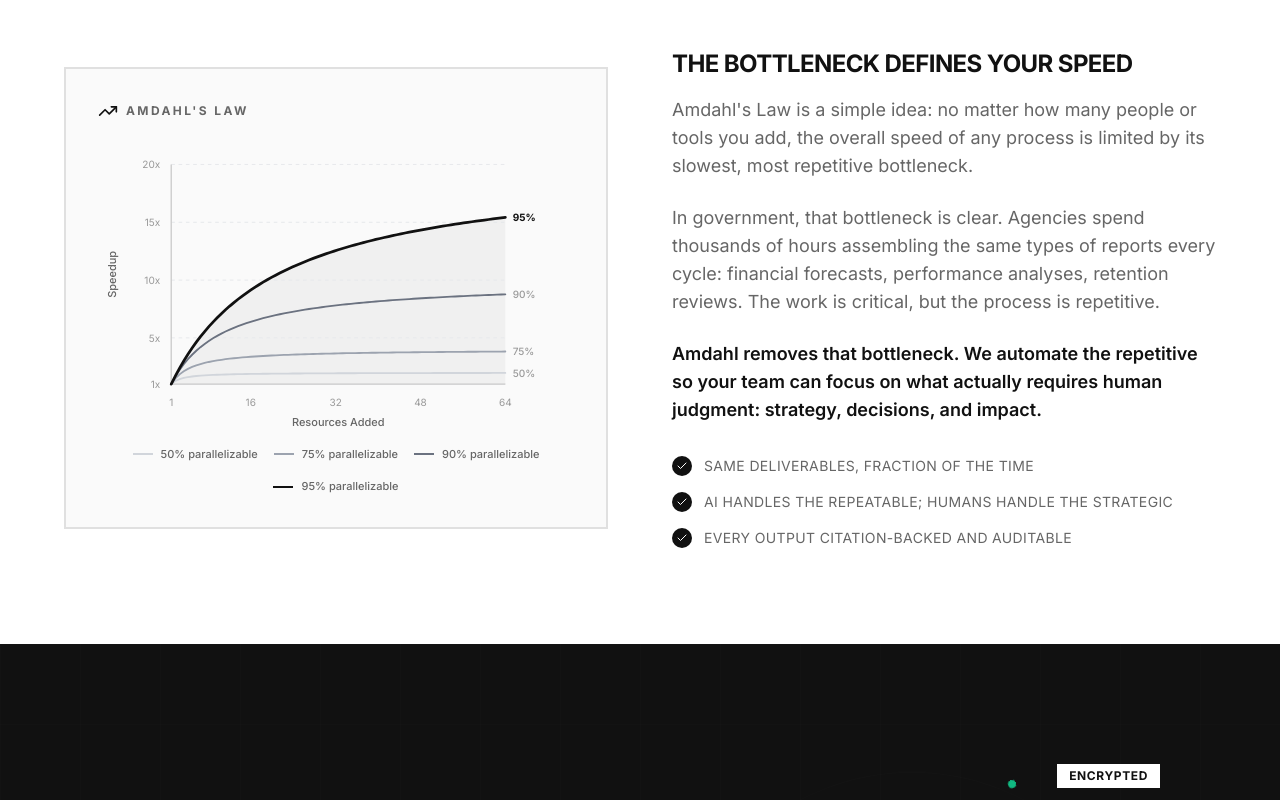
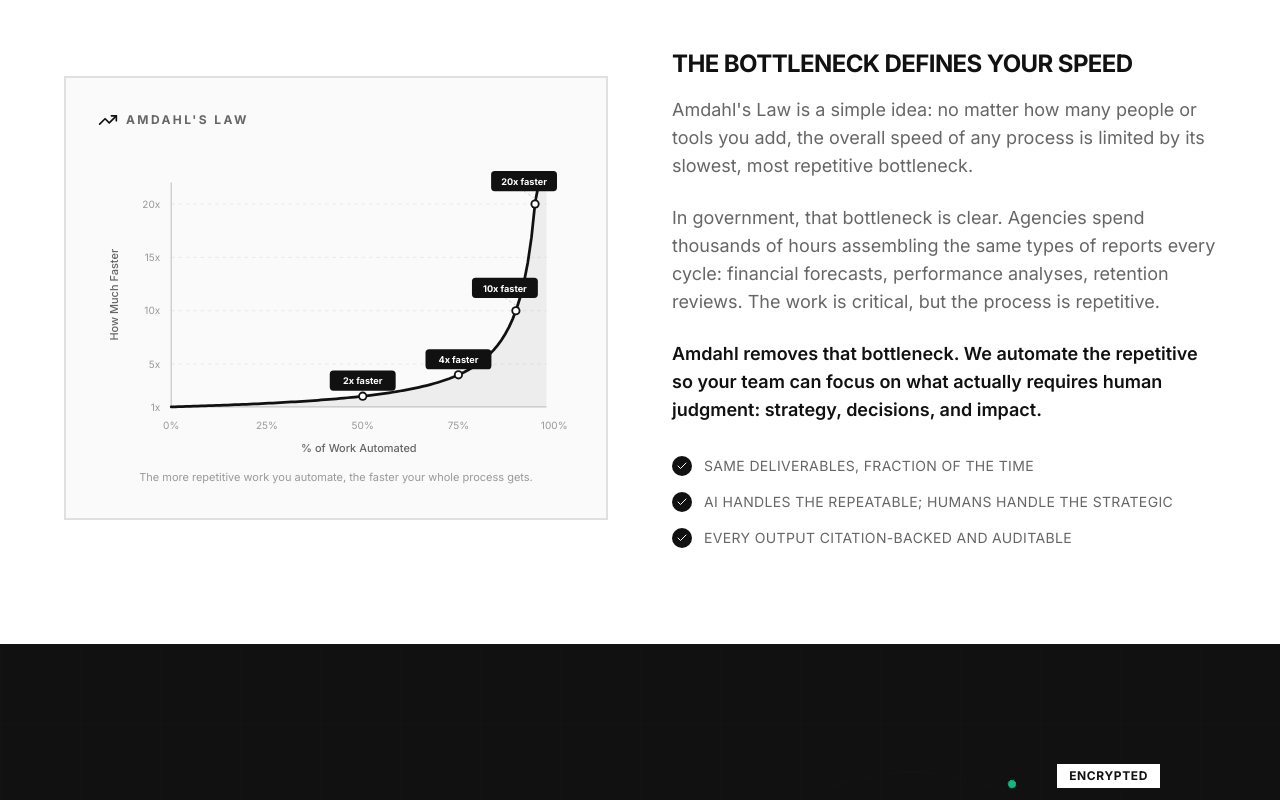
Before and after one commit to AaravMohanty/Amdahl-Website, a React (Vite) app: page / in a window 1280 px wide. Shown: the part 1720-2520 px from the top of the page. Built offline with nearby package versions, Linux system fonts and the light colour scheme.

Commit message:
refactor: replace multi-curve chart with single intuitive Amdahl curve

```diff
--- a/src/pages/Home.tsx
+++ b/src/pages/Home.tsx
@@ -3,52 +3,44 @@
 import { ArrowRight, Check, Shield, FileText, Search, BarChart3, FileCheck, BookOpen, Clock, Database, Zap, Lock, Sparkles, Menu, X, TrendingUp } from 'lucide-react'
 import { useRef } from 'react'
 
-// Amdahl's Law speedup curve data generator
-const amdahlSpeedup = (p: number, n: number) => 1 / ((1 - p) + p / n)
+// Amdahl's Law: single curve showing speedup as you automate more work
+// For a large team (N→∞), max speedup = 1/(1-p) where p = fraction automated
+const maxSpeedup = (p: number) => 1 / (1 - p)
 
-const generateCurvePoints = (p: number, maxN: number, steps: number) => {
-  const points: { x: number; y: number }[] = []
-  for (let i = 0; i <= steps; i++) {
-    const n = 1 + (maxN - 1) * (i / steps)
-    const s = amdahlSpeedup(p, n)
-    points.push({ x: n, y: s })
-  }
-  return points
-}
-
-const curvesConfig = [
-  { p: 0.5, label: '50%', color: '#d1d5db' },
-  { p: 0.75, label: '75%', color: '#9ca3af' },
-  { p: 0.9, label: '90%', color: '#6b7280' },
-  { p: 0.95, label: '95%', color: '#111' },
+// Key milestones to annotate on the curve
+const milestones = [
+  { p: 0.50, label: '2x faster', note: '50% automated' },
+  { p: 0.75, label: '4x faster', note: '75% automated' },
+  { p: 0.90, label: '10x faster', note: '90% automated' },
+  { p: 0.95, label: '20x faster', note: '95% automated' },
 ]
 
 const CHART_W = 520
-const CHART_H = 320
-const PADDING = { top: 30, right: 75, bottom: 50, left: 80 }
+const CHART_H = 340
+const PADDING = { top: 40, right: 30, bottom: 55, left: 80 }
 const PLOT_W = CHART_W - PADDING.left - PADDING.right
 const PLOT_H = CHART_H - PADDING.top - PADDING.bottom
-const MAX_N = 64
-const MAX_S = 20
+const MAX_P = 0.98
+const MAX_SPEEDUP = 22
 
-const toSvgX = (n: number) => PADDING.left + ((n - 1) / (MAX_N - 1)) * PLOT_W
-const toSvgY = (s: number) => PADDING.top + PLOT_H - ((s - 1) / (MAX_S - 1)) * PLOT_H
+const toX = (p: number) => PADDING.left + (p / MAX_P) * PLOT_W
+const toY = (s: number) => PADDING.top + PLOT_H - ((s - 1) / (MAX_SPEEDUP - 1)) * PLOT_H
+
+// Generate the main curve path
+const curveSteps = 100
+const curvePoints: { p: number; s: number }[] = []
+for (let i = 0; i <= curveSteps; i++) {
+  const p = MAX_P * (i / curveSteps)
+  curvePoints.push({ p, s: maxSpeedup(p) })
+}
+const curvePath = curvePoints
+  .map((pt, i) => `${i === 0 ? 'M' : 'L'}${toX(pt.p)},${toY(Math.min(pt.s, MAX_SPEEDUP))}`)
+  .join(' ')
+const fillPath = curvePath + ` L${toX(MAX_P)},${toY(1)} L${toX(0)},${toY(1)} Z`
 
 const AmdahlChart = () => {
   const ref = useRef<SVGSVGElement>(null)
   const isInView = useInView(ref, { once: true, margin: '-100px' })
-
-  // Build the filled area path for the 95% curve
-  const fillPoints = generateCurvePoints(0.95, MAX_N, 80)
-  const fillD =
-    fillPoints
-      .map((pt, i) => {
-        const x = toSvgX(pt.x)
-        const y = toSvgY(Math.min(pt.y, MAX_S))
-        return `${i === 0 ? 'M' : 'L'}${x},${y}`
-      })
-      .join(' ') +
-    ` L${toSvgX(MAX_N)},${toSvgY(1)} L${toSvgX(1)},${toSvgY(1)} Z`
 
   return (
     <svg
@@ -57,30 +49,21 @@
       className="w-full h-auto"
       style={{ maxWidth: 580 }}
     >
-      {/* Subtle fill under 95% curve */}
-      <motion.path
-        d={fillD}
-        fill="#111"
-        initial={{ opacity: 0 }}
-        animate={isInView ? { opacity: 0.04 } : { opacity: 0 }}
-        transition={{ duration: 1.5, delay: 0.8 }}
-      />
-
       {/* Grid lines */}
       {[1, 5, 10, 15, 20].map((s) => (
         <g key={`grid-${s}`}>
           <line
             x1={PADDING.left}
-            y1={toSvgY(s)}
+            y1={toY(s)}
             x2={PADDING.left + PLOT_W}
-            y2={toSvgY(s)}
+            y2={toY(s)}
             stroke="#e5e7eb"
             strokeWidth={1}
             strokeDasharray={s === 1 ? '0' : '4 4'}
           />
           <text
             x={PADDING.left - 12}
-            y={toSvgY(s) + 4}
+            y={toY(s) + 4}
             textAnchor="end"
             className="fill-[#999]"
             style={{ fontSize: 11, fontFamily: 'Inter, sans-serif' }}
@@ -90,29 +73,29 @@
         </g>
       ))}
 
-      {/* X-axis labels */}
-      {[1, 16, 32, 48, 64].map((n) => (
+      {/* X-axis percentage labels */}
+      {[0, 25, 50, 75, 100].map((pct) => (
         <text
-          key={`xlabel-${n}`}
-          x={toSvgX(n)}
+          key={`xlabel-${pct}`}
+          x={toX(pct / 100)}
           y={PADDING.top + PLOT_H + 24}
           textAnchor="middle"
           className="fill-[#999]"
           style={{ fontSize: 11, fontFamily: 'Inter, sans-serif' }}
         >
-          {n === 1 ? '1' : `${n}`}
+          {pct}%
         </text>
       ))}
 
       {/* X-axis label */}
       <text
         x={PADDING.left + PLOT_W / 2}
-        y={CHART_H - 4}
+        y={CHART_H - 6}
         textAnchor="middle"
         className="fill-[#666]"
         style={{ fontSize: 12, fontFamily: 'Inter, sans-serif', fontWeight: 500 }}
       >
-        Resources Added
+        % of Work Automated
       </text>
 
       {/* Y-axis label */}
@@ -122,9 +105,9 @@
         textAnchor="middle"
         className="fill-[#666]"
         style={{ fontSize: 12, fontFamily: 'Inter, sans-serif', fontWeight: 500 }}
-        transform={`translate(20, ${PADDING.top + PLOT_H / 2}) rotate(-90)`}
+        transform={`translate(22, ${PADDING.top + PLOT_H / 2}) rotate(-90)`}
       >
-        Speedup
+        How Much Faster
       </text>
 
       {/* X axis line */}
@@ -146,44 +129,78 @@
         strokeWidth={1.5}
       />
 
-      {/* Curves */}
-      {curvesConfig.map((curve) => {
-        const points = generateCurvePoints(curve.p, MAX_N, 80)
-        const d = points
-          .map((pt, i) => {
-            const x = toSvgX(pt.x)
-            const y = toSvgY(Math.min(pt.y, MAX_S))
-            return `${i === 0 ? 'M' : 'L'}${x},${y}`
-          })
-          .join(' ')
-        const lastPt = points[points.length - 1]
-        const labelX = toSvgX(lastPt.x) + 8
-        const labelY = toSvgY(Math.min(lastPt.y, MAX_S))
+      {/* Shaded area under curve */}
+      <motion.path
+        d={fillPath}
+        fill="#111"
+        initial={{ opacity: 0 }}
+        animate={isInView ? { opacity: 0.05 } : { opacity: 0 }}
+        transition={{ duration: 1.5, delay: 0.6 }}
+      />
+
+      {/* Main curve */}
+      <motion.path
+        d={curvePath}
+        fill="none"
+        stroke="#111"
+        strokeWidth={3}
+        strokeLinecap="round"
+        initial={{ pathLength: 0, opacity: 0 }}
+        animate={isInView ? { pathLength: 1, opacity: 1 } : { pathLength: 0, opacity: 0 }}
+        transition={{ duration: 2, delay: 0.3, ease: 'easeOut' }}
+      />
+
+      {/* Milestone annotations */}
+      {milestones.map((m, i) => {
+        const cx = toX(m.p)
+        const cy = toY(maxSpeedup(m.p))
+        // Alternate label positions: above for first two, to the left for last two
+        const isUpper = i >= 2
+        const labelX = isUpper ? cx - 12 : cx
+        const labelY = isUpper ? cy - 28 : cy - 20
 
         return (
-          <g key={curve.label}>
-            <motion.path
-              d={d}
-              fill="none"
-              stroke={curve.color}
-              strokeWidth={curve.p === 0.95 ? 3 : 2}
-              strokeLinecap="round"
-              initial={{ pathLength: 0, opacity: 0 }}
-              animate={isInView ? { pathLength: 1, opacity: 1 } : { pathLength: 0, opacity: 0 }}
-              transition={{ duration: 1.8, delay: curve.p * 0.5, ease: 'easeOut' }}
+          <motion.g
+            key={m.p}
+            initial={{ opacity: 0, scale: 0 }}
+            animate={isInView ? { opacity: 1, scale: 1 } : { opacity: 0, scale: 0 }}
+            transition={{ duration: 0.4, delay: 1.2 + i * 0.25 }}
+          >
+            {/* Dot on curve */}
+            <circle cx={cx} cy={cy} r={5} fill="#111" />
+            <circle cx={cx} cy={cy} r={3} fill="white" />
+
+            {/* Dashed line from dot to label */}
+            <line
+              x1={cx}
+              y1={cy - 6}
+              x2={labelX}
+              y2={labelY + 14}
+              stroke="#ccc"
+              strokeWidth={1}
+              strokeDasharray="3 3"
             />
-            <motion.text
+
+            {/* Label bg */}
+            <rect
+              x={labelX - 36}
+              y={labelY - 8}
+              width={72}
+              height={22}
+              rx={4}
+              fill="#111"
+            />
+            {/* Label text */}
+            <text
               x={labelX}
-              y={labelY + 4}
-              style={{ fontSize: 11, fontFamily: 'Inter, sans-serif', fontWeight: curve.p === 0.95 ? 700 : 500 }}
-              className={curve.p === 0.95 ? 'fill-[#111]' : 'fill-[#999]'}
-              initial={{ opacity: 0 }}
-              animate={isInView ? { opacity: 1 } : { opacity: 0 }}
-              transition={{ duration: 0.5, delay: curve.p * 0.5 + 1.5 }}
+              y={labelY + 7}
+              textAnchor="middle"
+              fill="white"
+              style={{ fontSize: 10, fontFamily: 'Inter, sans-serif', fontWeight: 700 }}
             >
-              {curve.label}
-            </motion.text>
-          </g>
+              {m.label}
+            </text>
+          </motion.g>
         )
       })}
     </svg>
@@ -771,14 +788,9 @@
                 <span className="text-xs font-bold tracking-[0.2em] uppercase text-[#666]">Amdahl's Law</span>
               </div>
               <AmdahlChart />
-              <div className="flex flex-wrap gap-4 mt-4 justify-center">
-                {curvesConfig.map((c) => (
-                  <div key={c.label} className="flex items-center gap-2">
-                    <div className="w-5 h-0.5" style={{ background: c.color }} />
-                    <span className="text-[11px] text-[#666] font-medium">{c.label} parallelizable</span>
-                  </div>
-                ))}
-              </div>
+              <p className="text-[11px] text-[#999] text-center mt-3">
+                The more repetitive work you automate, the faster your whole process gets.
+              </p>
             </motion.div>
 
             {/* Explanation */}
```
